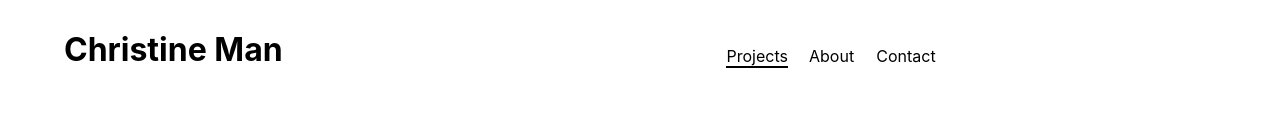
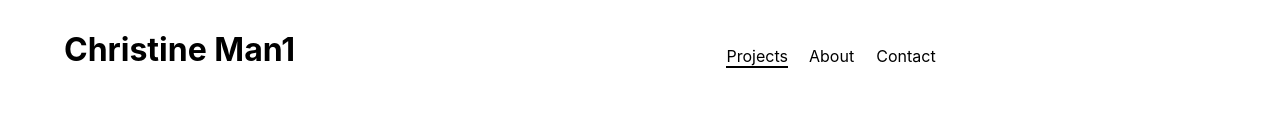
Before and after one commit to colinbut/christineman, a React (Create React App) app: page /projects in a window 1280 px wide. Shown: the top 138 px of the page. Built offline with nearby package versions, Linux system fonts and the light colour scheme; grey boxes are pictures that could not be loaded.

Commit message:
refactor more to use static.json

```diff
--- a/src/App.js
+++ b/src/App.js
@@ -5,7 +5,9 @@ import About from './components/About'
 import Contact from './components/Contact'
 import Project from './components/Project'
 import Grid from '@material-ui/core/Grid'
+import data from './config/static.json'
 import { BrowserRouter as Router, Switch, Route, NavLink, Redirect } from 'react-router-dom'
+
 
 export default function Application() {
     return (
@@ -44,7 +46,7 @@ const AnnouncementHeader = () => {
 const SiteHeader = () => {
     return (
         <div>
-            <NavLink to="/" className="site-title">Christine Man</NavLink>
+            <NavLink to="/" className="site-title">{data.homepage.site_title}</NavLink>
         </div>
     )
 }
--- a/src/components/Contact.js
+++ b/src/components/Contact.js
@@ -2,6 +2,7 @@ import React from 'react'
 import '../css/index.css';
 import Footer from './Footer'
 import ContactForm from './ContactForm'
+import data from '../config/static.json'
 
 export default function Contact() {
     return (
@@ -17,7 +18,7 @@ const Follow = () => {
     return (
         <div className="follow">
             <h1>Follow</h1>
-            <p><a href="http://www.linkedin.com/christineman">LinkedIn</a></p>
+            <p><a href={data.contact.socialmedia.linkedin}>LinkedIn</a></p>
         </div>
     )
 }
--- a/src/config/static.json
+++ b/src/config/static.json
@@ -1,4 +1,7 @@
 {
+    "homepage": {
+        "site_title": "Christine Man1"
+    },
     "projects": {
         "projectData": [
             {
@@ -47,6 +50,11 @@
         "services": "Web Design / Mobile Design / Interactive Prototyping / User Interface / UX Design / Visual Design / Design Research / Interactive Prototyping / Video Editing",
         "clients": "HKPC Academy / Being Sent Travel / TBM The Beauty Medical / Beng Seng / Harbour City / apm"
     },
+    "contact": {
+        "socialmedia": {
+            "linkedin": "http://www.linkedin.com/christineman"
+        }
+    },
     "copyright" : {
         "text" : "2020 Christine Man"
     }
```
